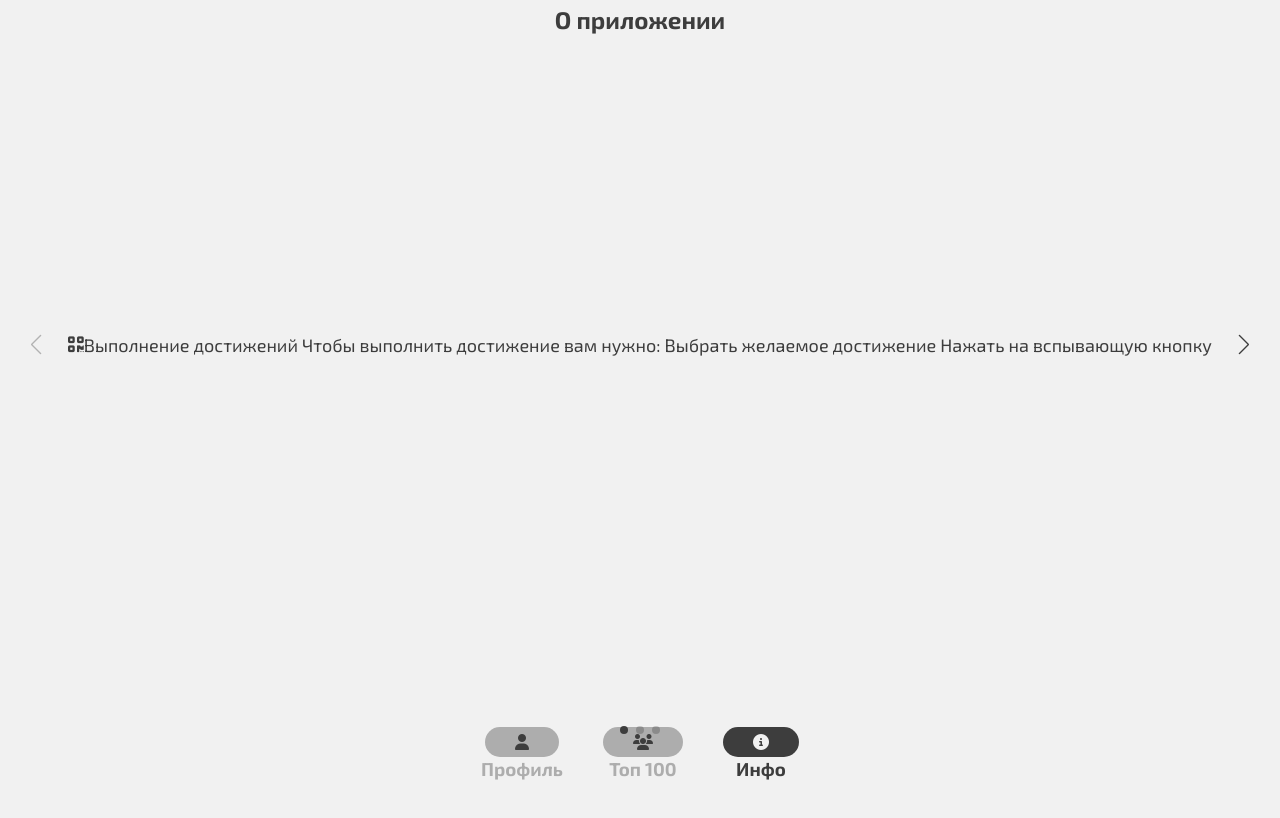
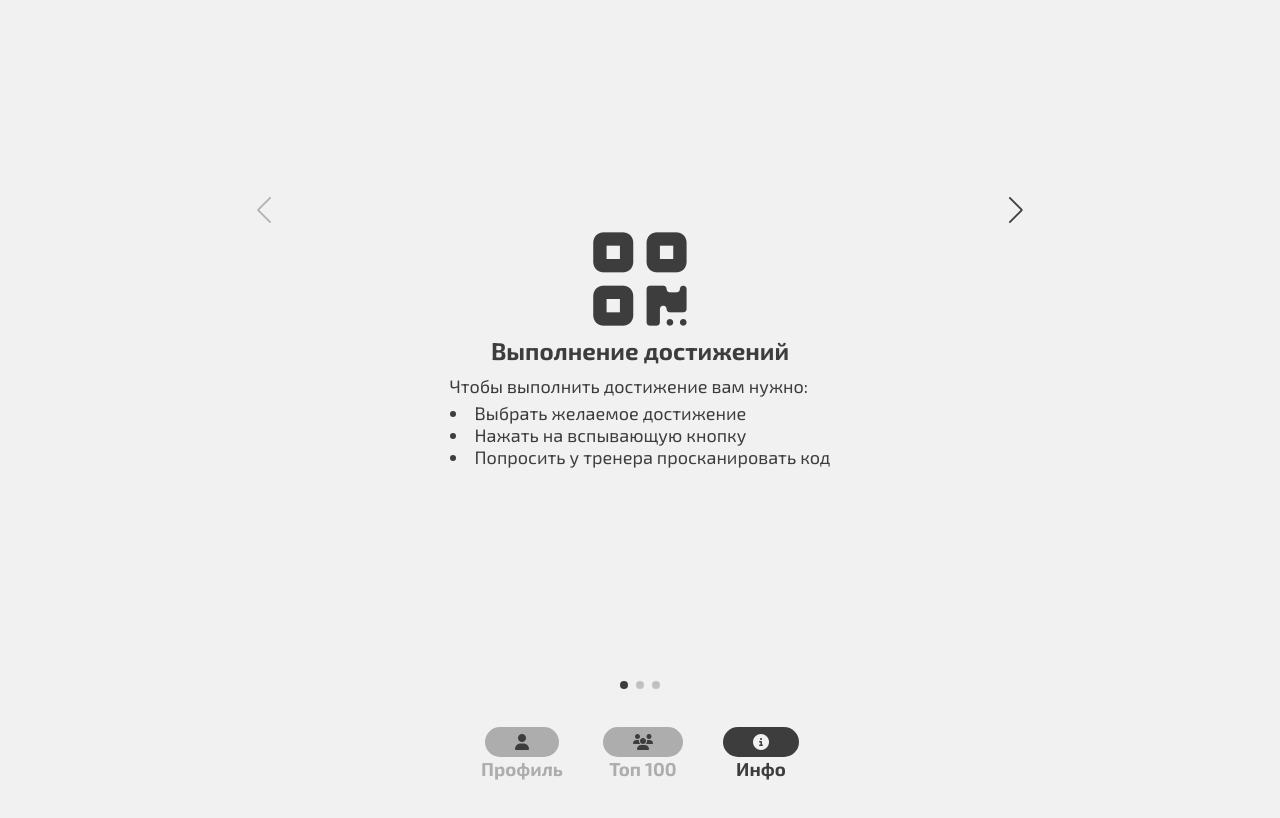
Before and after one commit to vlad-chigrinov/achieve_club_vue, a Vue app: page /info in a window 1280 px wide. Shown: the top 818 px of the page. Built offline with nearby package versions, Linux system fonts and the light colour scheme.

Commit message:
Impove infopage

```diff
--- a/src/Components/InfoCard.vue
+++ b/src/Components/InfoCard.vue
@@ -1,5 +1,40 @@
 <template>
-  <slot name="icon" />
-  <slot name="title" />
-  <slot name="content" />
+  <div class="slide">
+    <div class="icon">
+      <slot name="icon" />
+    </div>
+    <h3 class="title">
+      <slot name="title" />
+    </h3>
+    <div class="content">
+      <slot name="content" />
+    </div>
+  </div>
 </template>
+<style scoped>
+.slide {
+  display: flex;
+  flex-direction: column;
+  align-items: center;
+  gap: 10px;
+  margin: 10px 20px 10px 20px;
+}
+
+.icon {
+  font-size: 40pt;
+  line-height: 70pt;
+}
+
+.title {
+  font-size: 18pt;
+}
+
+.content {
+  text-align: left;
+  display: flex;
+  flex-direction: column;
+  gap: 5px;
+  list-style-position: inside;
+  max-width: 500px;
+}
+</style>
--- a/src/Pages/InfoPage.vue
+++ b/src/Pages/InfoPage.vue
@@ -5,75 +5,98 @@ import InfoCard from '@/Components/InfoCard.vue'
 import { Swiper, SwiperSlide } from 'swiper/vue'
 import { Navigation, Pagination } from 'swiper/modules'
 import 'swiper/css'
+import 'swiper/css/pagination'
 import 'swiper/css/navigation'
-import 'swiper/css/pagination'
 </script>
 <template>
   <main-layout :tab="Number(3)">
-    <h1 class="page-title">О приложении</h1>
     <div class="content-wrapper">
       <swiper
         class="corousel"
         :navigation="true"
         :pagination="true"
-        :modules="[Navigation, Pagination]"
+        :modules="[Pagination, Navigation]"
       >
-        <swiper-slide
-          ><info-card>
+        <swiper-slide>
+          <info-card>
             <template #icon>
-              <i class="fa-solid fa-qrcode"></i>
+              <i class="fa-solid fa-qrcode fa-2xl"></i>
             </template>
             <template #title> Выполнение достижений </template>
             <template #content>
-              Чтобы выполнить достижение вам нужно: Выбрать желаемое достижение Нажать на вспывающую
-              кнопку
+              <p>Чтобы выполнить достижение вам нужно:</p>
+              <ul>
+                <li>Выбрать желаемое достижение</li>
+                <li>Нажать на вспывающую кнопку</li>
+                <li>Попросить у тренера просканировать код</li>
+              </ul>
             </template>
-          </info-card></swiper-slide
-        >
-        <swiper-slide>Slide 2</swiper-slide>
-        <swiper-slide>Slide 3</swiper-slide>
+          </info-card>
+        </swiper-slide>
+        <swiper-slide>
+          <info-card>
+            <template #icon>
+              <i class="fa-regular fa-star-christmas fa-2xl"></i>
+            </template>
+            <template #title> Получайте XP за достижения </template>
+            <template #content>
+              <p>Чем больше достижений</p>
+              <i class="fa-solid fa-arrow-down" style="text-align: center"></i>
+              <p>Тем больше XP</p>
+              <i class="fa-solid fa-arrow-down" style="text-align: center"></i>
+              <p>Тем выше вы в топе</p>
+            </template>
+          </info-card>
+        </swiper-slide>
+        <swiper-slide>
+          <info-card>
+            <template #icon>
+              <i class="fa-solid fa-sparkles fa-2xl"></i>
+            </template>
+            <template #title> Комбо-достижения </template>
+            <template #content>
+              <p>
+                Все комбо достижения отображаются во вкладке <b>КОМБО</b>. Их вы можете выполнять
+                СКОЛЬКО УГОДКО - и каждый раз получать за это очки.
+              </p>
+              <p>
+                <i>
+                  К примеру: если вы выполнили такое достижение 10 раз, то получили в 10 раз больше
+                  очков!
+                </i>
+              </p>
+            </template>
+          </info-card>
+        </swiper-slide>
       </swiper>
     </div>
   </main-layout>
 </template>
 <style scoped>
-.page-title {
-  color: var(--primary);
-  font-size: 18pt;
-  text-align: center;
-  line-height: 40px;
-}
-
 .content-wrapper {
-  width: 100%;
+  display: flex;
+  flex-direction: column;
+  justify-content: center;
+  align-items: center;
   height: 100dvh;
-  display: flex;
-  align-items: center;
-  justify-content: center;
+  padding-bottom: 100px;
 }
 
 .swiper {
+  width: 100%;
   height: 100%;
-  margin: 10px 20px 200px 20px;
   --swiper-theme-color: var(--primary);
-  --swiper-navigation-size: 20px;
+  --swiper-navigation-size: 20pt;
+  --swiper-navigation-sides-offset: 20%;
+  --swiper-navigation-top-offset: 30%;
 }
 
 .swiper-slide {
   color: var(--on-tertiary);
   text-align: center;
   font-size: 18px;
-
-  /* Center slide text vertically */
   display: flex;
+  flex-direction: column;
   justify-content: center;
-  align-items: center;
-}
-
-.swiper-slide img {
-  display: block;
-  width: 100%;
-  height: 100%;
-  object-fit: cover;
 }
 </style>
```
